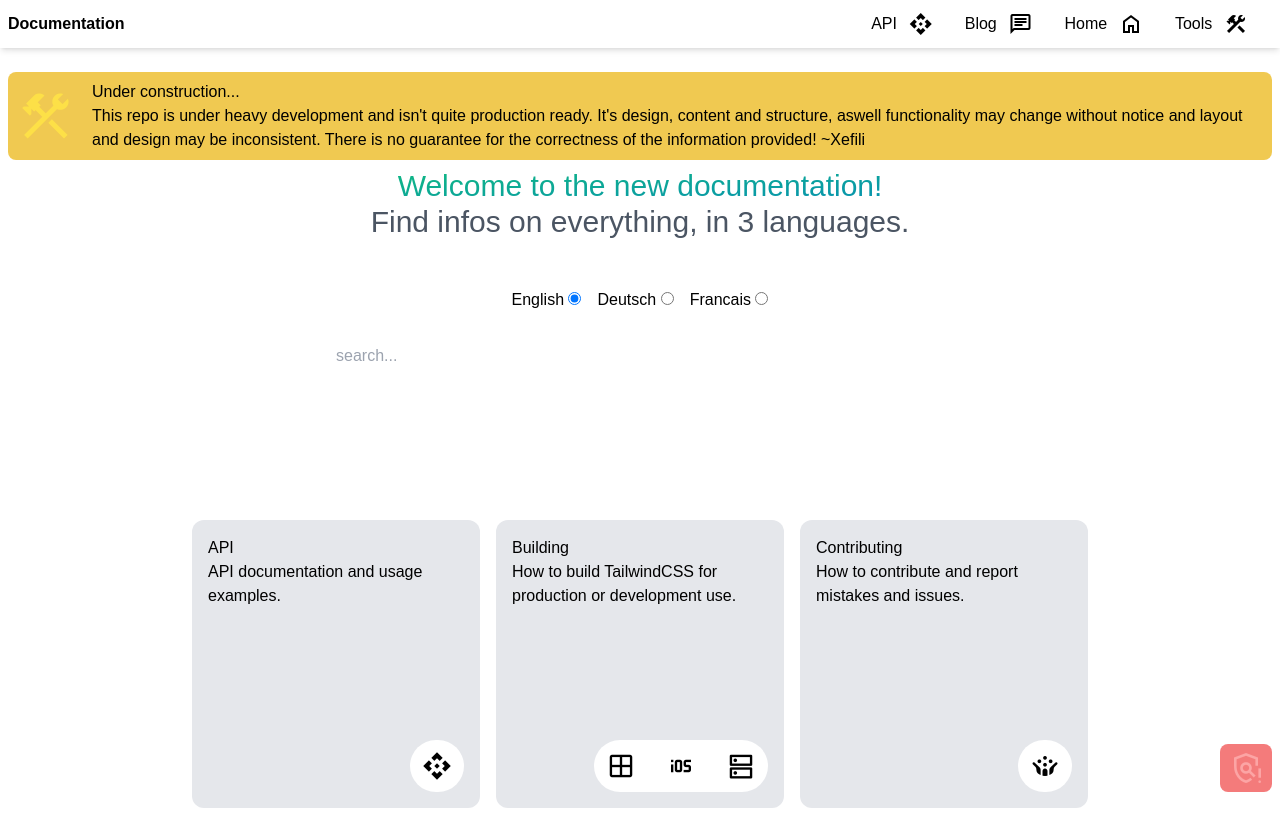
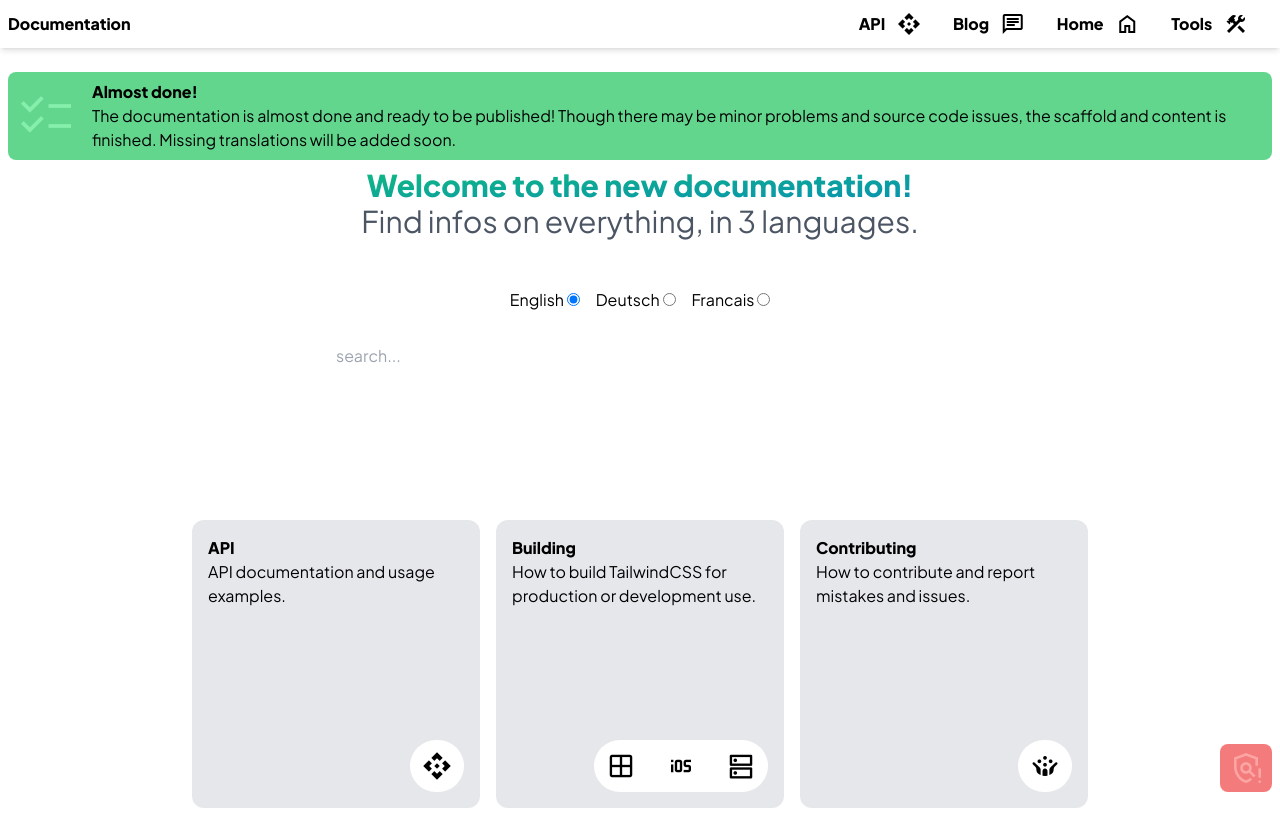
Before and after one commit to Xefili/beta.xefili.dev, a website: page index.html in a window 1280 px wide. Drawn offline with nearby package versions, Linux system fonts and the light colour scheme; files that its build step writes are made by us from their sources.

Commit message:
Fix missing fonts, icon

```diff
--- a/index.html
+++ b/index.html
@@ -6,6 +6,7 @@
     <link rel="stylesheet" href="https://fonts.googleapis.com/css2?family=Material+Symbols+Outlined:opsz,wght,FILL,GRAD@48,400,0,0" />
     <link href="https://fonts.googleapis.com/css2?family=Poppins:wght@400;700;900&family=Roboto+Flex:opsz,wdth,wght@8..144,112.5,400;8..144,112.5,700;8..144,112.5,900&display=swap" rel="stylesheet">
     <link rel="stylesheet" href="styles/app.css">
+    <link rel="shortcut icon" href="assets/logo.svg" type="image/x-icon">
     <title>Documentation - Home</title>
 </head>
 <body class="dark:bg-[#131313] dark:text-white font-circle h-full">
@@ -38,11 +39,11 @@
         </div>
     </div>
     <content class="grid grid-cols-1 justify-items-center w-full absolute mt-16">
-        <div class="flex flex-col lg:flex-row items-center gap-4 bg-yellow-500/70 text-black p-2 m-2 rounded-lg">
-            <e class="material-symbols-outlined text-yellow-300 text-6xl">construction</e>
+        <div class="flex flex-col lg:flex-row items-center gap-4 bg-green-500/70 text-black p-2 m-2 rounded-lg">
+            <e class="material-symbols-outlined text-green-300 text-6xl">checklist</e>
             <div class="flex flex-col">
-                <h1>Under construction...</h1>
-                <p>This repo is under heavy development and isn't quite production ready. It's design, content and structure, aswell functionality may change without notice and layout and design may be inconsistent. There is no guarantee for the correctness of the information provided! ~Xefili</p>
+                <h1>Almost done!</h1>
+                <p>The documentation is almost done and ready to be published! Though there may be minor problems and source code issues, the scaffold and content is finished. Missing translations will be added soon.</p>
             </div>
         </div>
         <h1 class="mx-2 text-3xl bg-clip-text bg-gradient-to-br from-emerald-500 to-cyan-600 text-transparent text-left">Welcome to the new documentation!</h1>
--- a/styles/in.css
+++ b/styles/in.css
@@ -5,7 +5,15 @@
 @layer base {
     @font-face {
         font-family: "Cascadia Code";
-        src: url('CascadiaCode.ttf') format('.ttf');
+        src: url('../styles/CascadiaCode.ttf') format(truetype);
+    }
+    @font-face {
+        font-family: "Plus Jakarta Sans";
+        src: url("../assets/PlusJakartaSans-Regular.ttf")format(truetype);
+    }
+    @font-face {
+        font-family: "Plus Jakarta Sans Extrabold";
+        src: url("../assets/PlusJakartaSans-ExtraBold.ttf")format(truetype);
     }
     h1, h2, h3 {
         @apply font-circleBold;
```
Also changed, not shown: assets/PlusJakartaSans-ExtraBold.ttf (added), assets/PlusJakartaSans-Regular.ttf (added), assets/logo.svg (added).
